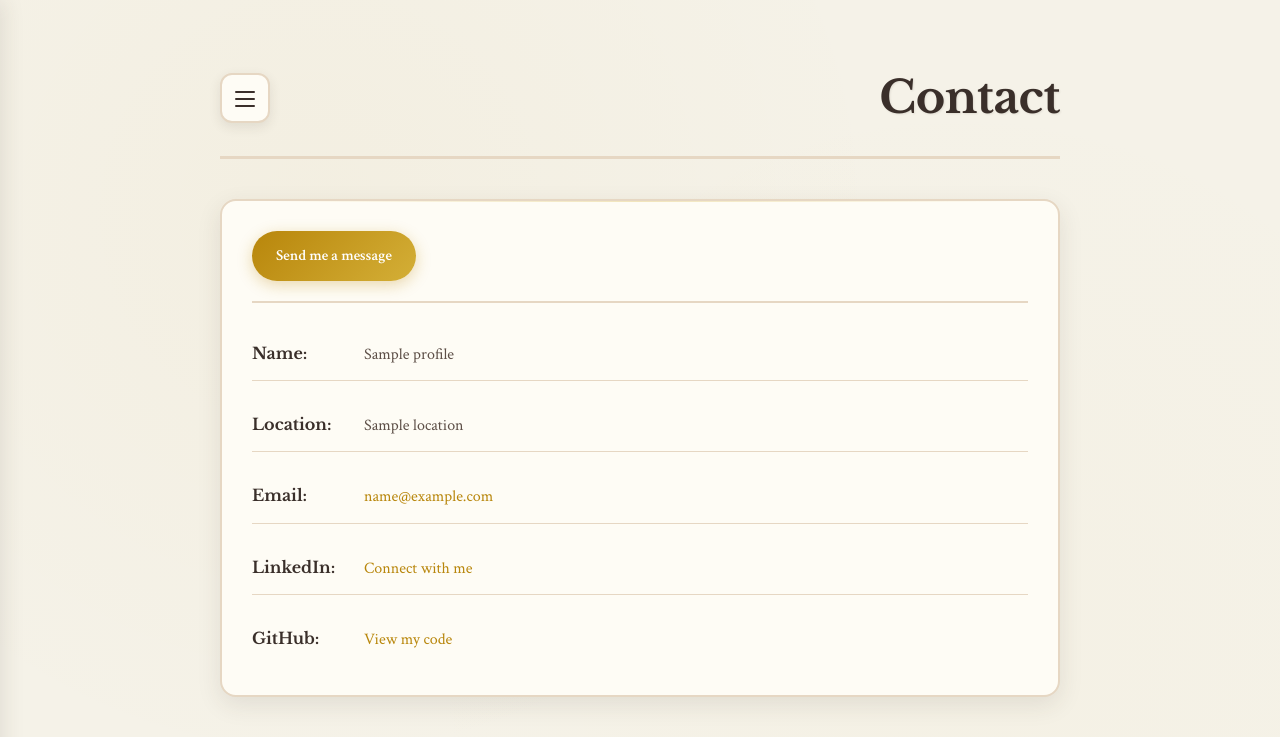
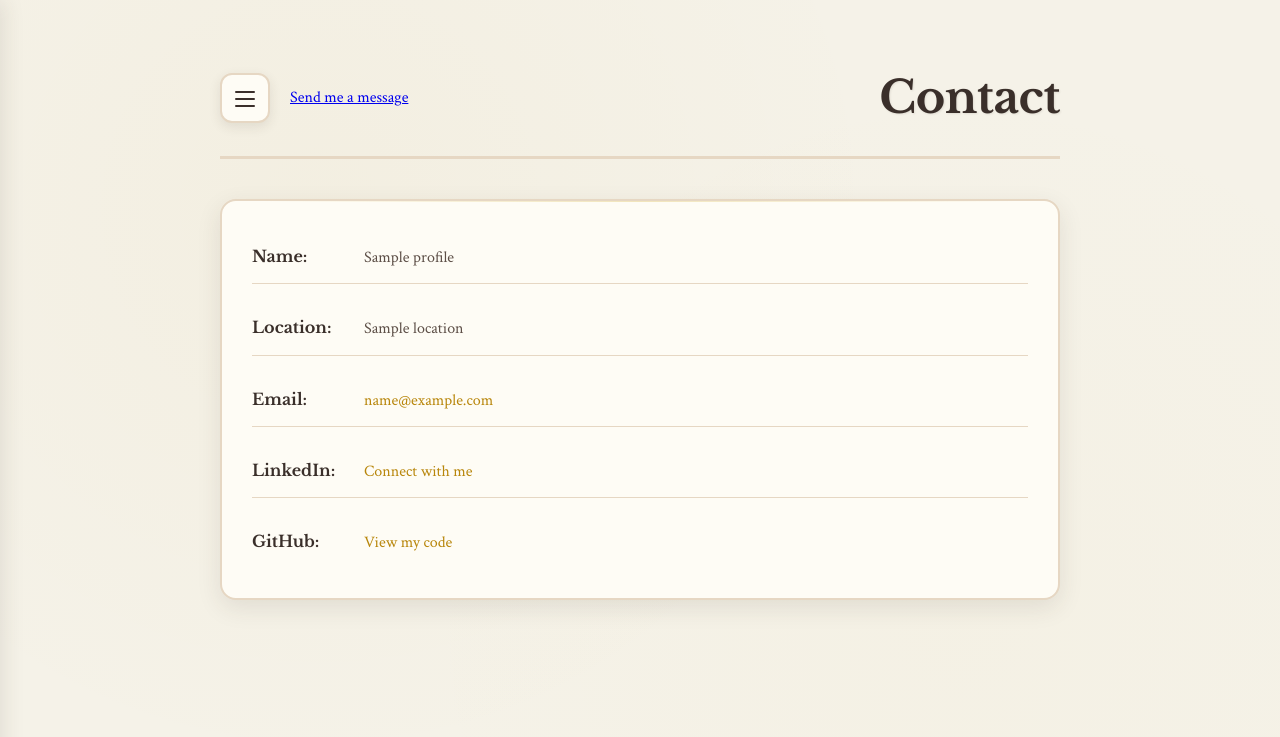
Before and after one commit to borja-rojo-ilvento/resume, a Python web app: template src/resume/templates/section/contact.html in a window 1280 px wide. Shown: the top 737 px of the page. Run offline with Jinja, Linux system fonts and the light colour scheme; the template is opened without the code that fills it: most values are stand-ins (such as "Sample title", 1, 10 or a date in 2020).

Commit message:
Some adjustements to where the button is.

```diff
--- a/docs/experience/index.html
+++ b/docs/experience/index.html
@@ -33,6 +33,11 @@
                     <span></span>
                     <span></span>
                 </button>
+
+                <a href="mailto:borja.rojo@example.com?subject=Let's%20Connect" class="header-message-button">
+                    Send me a message
+                </a>
+
                 <h1 class="page-title">
 <span class="section-name">
     Experience
--- a/docs/index.html
+++ b/docs/index.html
@@ -33,6 +33,11 @@
                     <span></span>
                     <span></span>
                 </button>
+
+                <a href="mailto:borja.rojo@example.com?subject=Let's%20Connect" class="header-message-button">
+                    Send me a message
+                </a>
+
                 <h1 class="page-title">
 <span class="section-name">
     About Me
--- a/docs/skills/index.html
+++ b/docs/skills/index.html
@@ -33,6 +33,11 @@
                     <span></span>
                     <span></span>
                 </button>
+
+                <a href="mailto:borja.rojo@example.com?subject=Let's%20Connect" class="header-message-button">
+                    Send me a message
+                </a>
+
                 <h1 class="page-title">
 <span class="section-name">
     Skills
--- a/src/resume/templates/base.html
+++ b/src/resume/templates/base.html
@@ -33,6 +33,11 @@
                     <span></span>
                     <span></span>
                 </button>
+                {% if profile and profile.email %}
+                <a href="mailto:{{ profile.email }}?subject=Let's%20Connect" class="header-message-button">
+                    Send me a message
+                </a>
+                {% endif %}
                 <h1 class="page-title">{% block section_name %}{% endblock %}</h1>
             </div>
             <div class="content">
--- a/src/resume/templates/section/contact.html
+++ b/src/resume/templates/section/contact.html
@@ -9,16 +9,6 @@
 {% block content %}
 <div class="resume-section-container">
     <div class="contact-container">
-        <!-- Header with title and send button -->
-        <div class="contact-header">
-            {% if profile and profile.email %}
-            <a href="mailto:{{ profile.email }}?subject=Let's%20Connect" class="contact-send-button">
-                Send me a message
-            </a>
-            {% endif %}
-        </div>
-
-
         <!-- Simplified Contact Information -->
         {% if profile %}
         <div class="contact-info-simple">
--- a/src/resume/templates/section/education.html
+++ b/src/resume/templates/section/education.html
@@ -58,9 +58,9 @@
             </div>
         </div>
 
-        {% if not loop.last %}
-        <div class="institution-divider"></div>
-        {% endif %}
+        <!-- {% if not loop.last %} -->
+        <!-- <div class="institution-divider"></div> -->
+        <!-- {% endif %} -->
     {% endfor %}
 </div>
 {% endblock %}
```
Also changed, not shown: docs/contact/index.html (+5 -10 lines), docs/education/index.html (+21 -16 lines).
